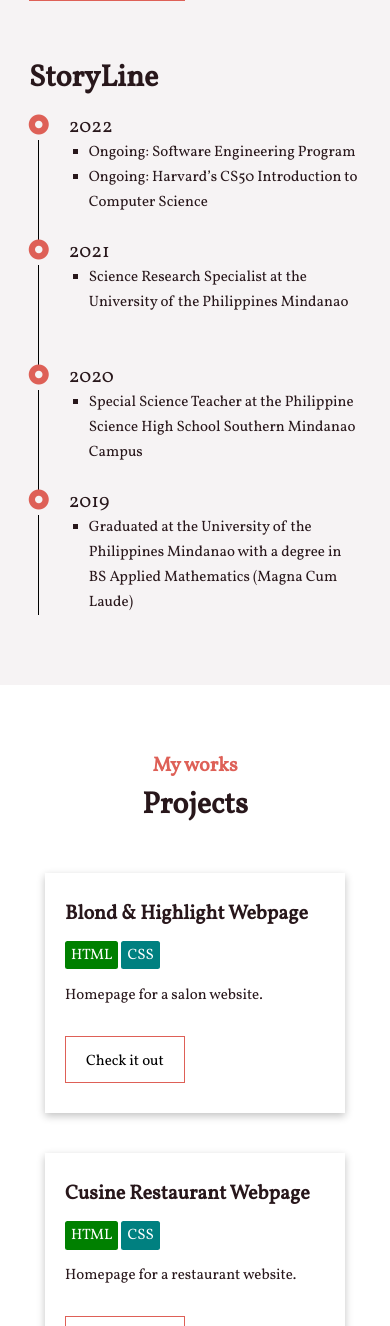
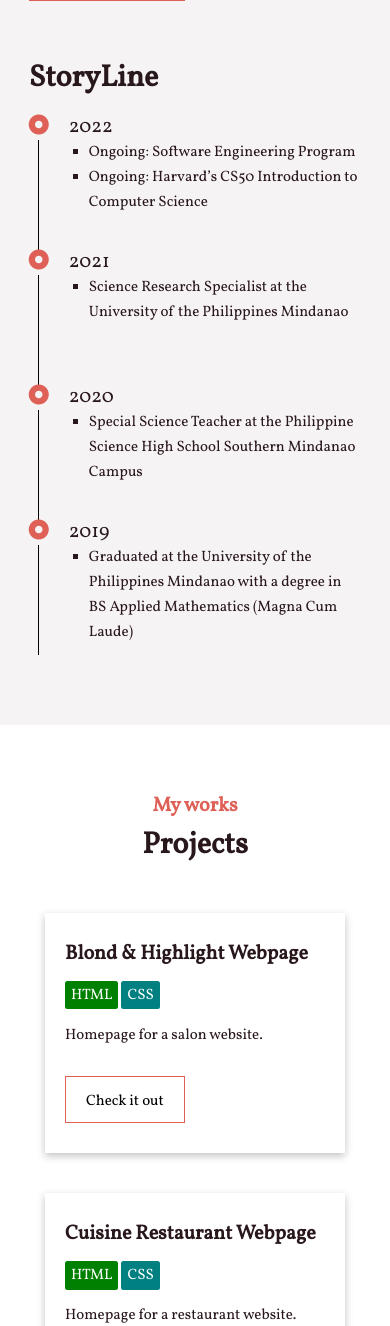
Before and after one commit to ijborda/ijborda.github.io, a PHP site: page / in a window 390 px wide. Shown: the part 1274-2600 px from the top of the page. Run offline with PHP 8.4, Linux system fonts and the light colour scheme; some libraries are stand-ins or nearby versions.

Commit message:
Fix typo

```diff
--- a/css/style.css
+++ b/css/style.css
@@ -355,7 +355,7 @@ nav {
           width: 100%;
      }
      .timelineSub {
-          height: 10rem;
+          height: 11rem;
      }
      .hero h1 {
           font-size: 4rem;
--- a/index.html
+++ b/index.html
@@ -136,7 +136,7 @@
 								<a href="hair-salon/" target="_blank" class="button">Check it out</a>
 							</section>
 							<section class="projectBox">
-								<h3>Cusine Restaurant Webpage</h3>
+								<h3>Cuisine Restaurant Webpage</h3>
 								<p><span class="prog html">HTML</span> <span class="prog css">CSS</span></p>
 								<p>Homepage for a restaurant website.</p>
 								<a href="restaurant/" target="_blank" class="button">Check it out</a>
```
